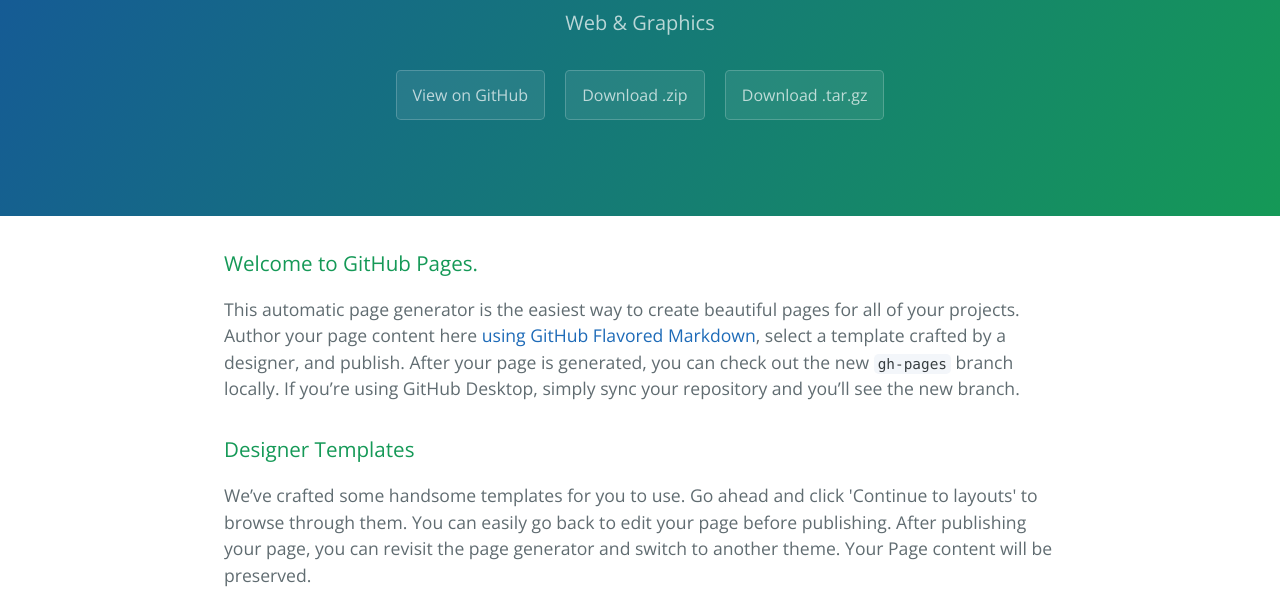
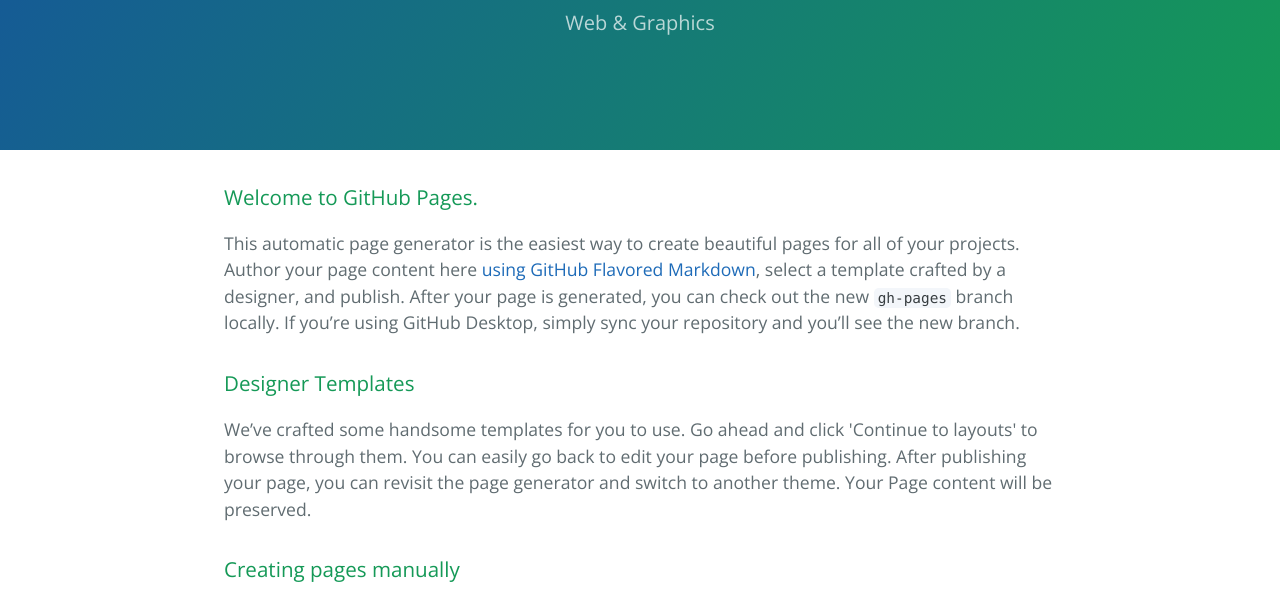
Before and after one commit to papiru/portfolio, a plain HTML site: page index.html in a window 1280 px wide. Shown: the part 167-766 px from the top of the page. Drawn offline with nearby package versions, Linux system fonts and the light colour scheme.

Commit message:
update index.html
Delete tombol2 aneh di header

```diff
--- a/index.html
+++ b/index.html
@@ -13,9 +13,6 @@
     <section class="page-header">
       <h1 class="project-name">Putri&#39;s Venture</h1>
       <h2 class="project-tagline">Web &amp; Graphics</h2>
-      <a href="https://github.com/vitamanda/portfolio" class="btn">View on GitHub</a>
-      <a href="https://github.com/vitamanda/portfolio/zipball/master" class="btn">Download .zip</a>
-      <a href="https://github.com/vitamanda/portfolio/tarball/master" class="btn">Download .tar.gz</a>
     </section>
 
     <section class="main-content">
```
